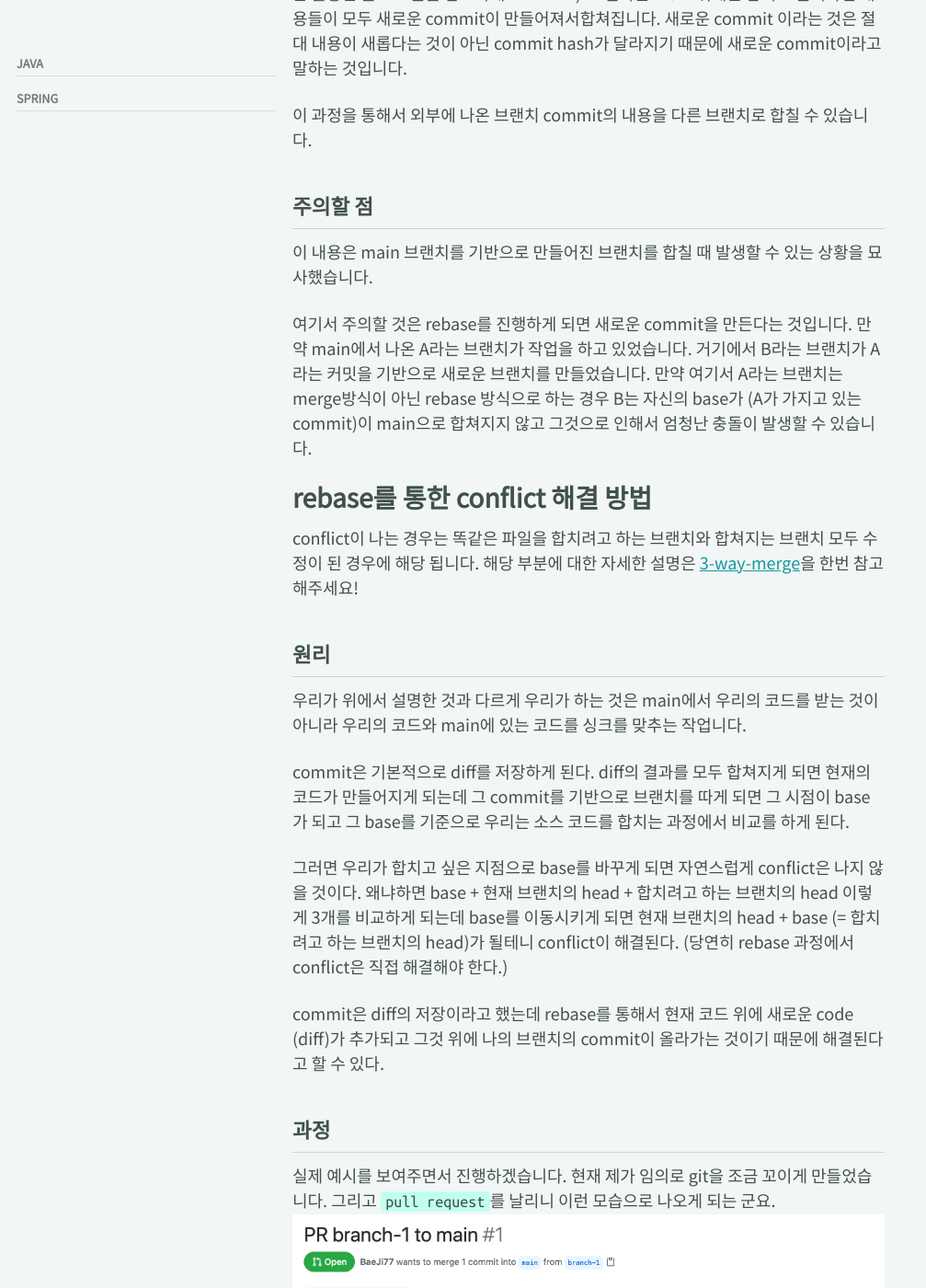
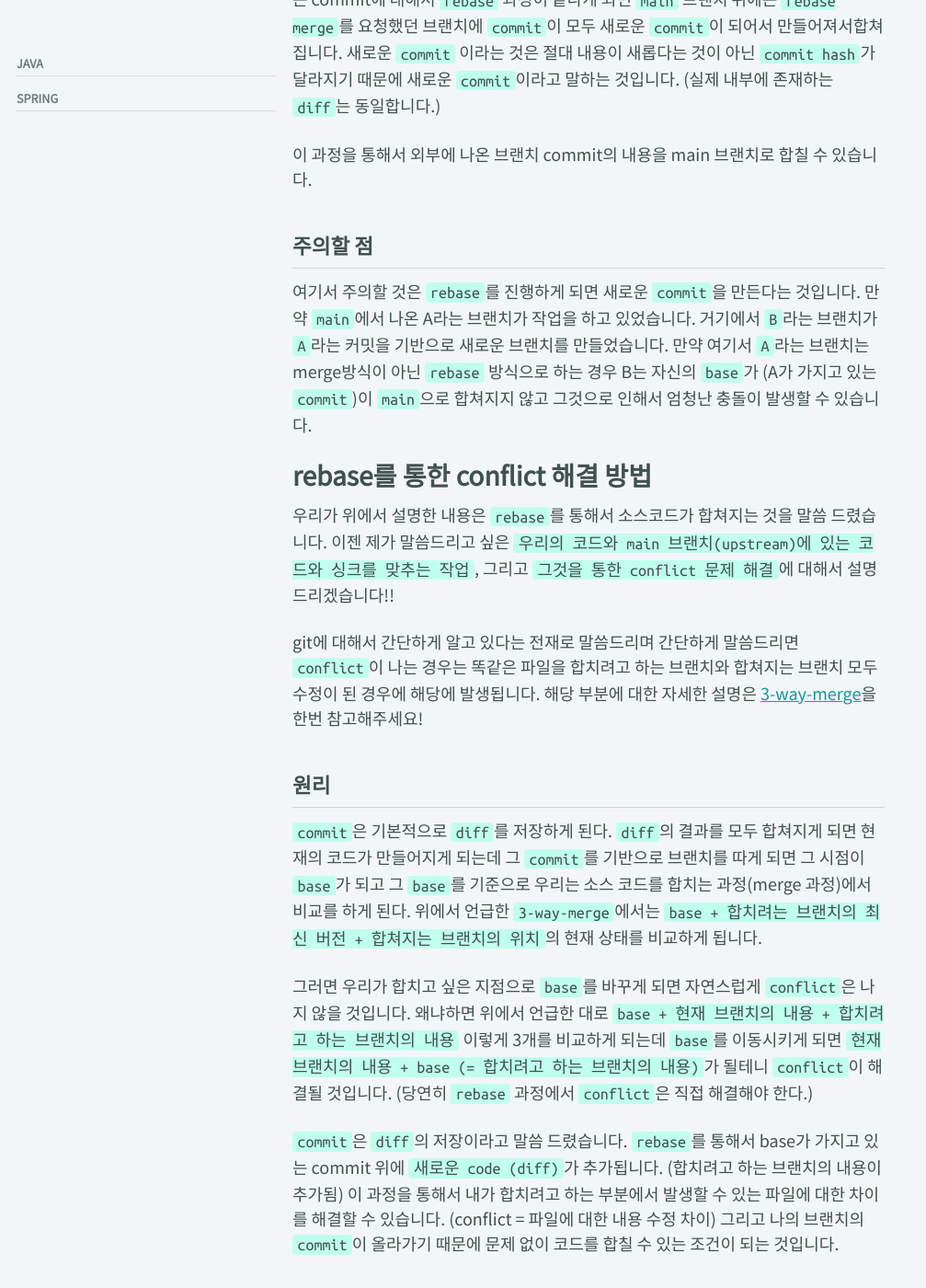
Before and after one commit to BaeJi77/BaeJi77.github.io, a Jekyll site: the page built from _posts/dev/2020-11-15-git-rebase-and-confilct-resolve.md, in a window 1280 px wide and 1400 px high, scrolled down 1676 px. Shown: the whole window at 92% size, without its empty margins (0-1007 px from the left). Built offline with Jekyll 4.4.1, drawn with Linux system fonts in a browser that asks for light colours; cached includes are drawn as plain includes; nearby versions of some CDN libraries; comment, search, counter and statistics services are not loaded; some of the changed text lies outside the part shown.

Commit message:
2020-11-15 git rebase article final

````diff
--- a/_posts/dev/2020-11-15-git-rebase-and-confilct-resolve.md
+++ b/_posts/dev/2020-11-15-git-rebase-and-confilct-resolve.md
@@ -17,16 +17,16 @@
 ---
 
 # Overview
-`git`을 이용한 코드를 합치는 방법은 여러가지가 있다. 이번 시간에는 `merge`를 이용한 방법이 아닌 `rebase`를 이용한 코드를 합치는 방법에 대해 알아보자!!
+`git`을 이용해서 소스 코드를 관리하다보면, 그리고 협업을 진행하다보면 `conflict`가 나는 경우가 존재한다. 그것을 `merge`가 아닌 `rebase`를 통해서 어떻게 해결하는지 한번 알아보자!!
 
 # 계기
-프로젝트를 진행하면서 코드를 합치기 위해서서는 기존 코드에 대한 비교를 통해서 합치는 과정이 진행된다. 코드 비교 과정에서 문제가 발생하는 경우 `conflict`이 났다고 하면서 코드를 합치지 못하게 한다. 당연히 conflict이 나도록 서로 개발한 것은 문제가 될 수 있지만 그럴 수도 왜 자꾸 나를 괴롭히는 것인가!! 자주 `merge`를 통해서 해당 문제를 해결했다.
+프로젝트를 진행하면서 코드를 합치기 위해서서는 기존 코드에 대한 비교를 통해서 합치는 과정이 진행된다. 코드 비교 과정에서 문제가 발생하는 경우 `conflict`이 났다고 하면서 코드를 합치지 못하게 한다. 당연히 `conflict`이 나도록 서로 개발한 것은 문제가 될 수 있지만 그럴 수도 왜 자꾸 나를 괴롭히는 것인가!! 나는 그럴 때 마다 자주 `merge`를 통해서 해당 문제를 해결했다.
 
 ## merge
 많은 사람들이 이 방법을 알 것이라고 생각한다. 특정 `branch`에서 다른 `branch`에 있는 소스 코드를 가져와서 합치는 과정을 진행한다. 합쳐지는 방법은 `3-way-merge`을 통해서 진행되는 자세한 내용은 제가 소개하는 것보다 다른 훌륭한 블로그 글을 확인해보세요!!
 
 `merge`을 통해서 진행하는 것은 정말로 간단하다. `merge`를 진행하게되면 그냥 소스 코드를 가져와서 합쳐지기 때문에 직접 `conflict` 난 부분을 해결하고 다시 `commit`하고 `push`하면 된다.
-하지만 항상 아쉬운 것은 `merge`와 관련된 `commit`이 남는 것이다. 한개 commit이 merge되는 경우는 특별하게 남지 않지만 여러 개의 commit이 합쳐지는 경우 밑에 상황처럼 남게 된다.
+하지만 항상 아쉬운 것은 `merge`와 관련된 `commit`이 남는 것이다. 한개 `commit`이 `merge`되는 경우는 특별하게 남지 않지만 여러 개의 `commit`이 합쳐지는 경우 밑에 상황처럼 남게 된다.
 
 ![merge commit log](/assets/images/2020-11-15-git-rebase/git-rebase-merge-log-1.png)
 
@@ -34,65 +34,75 @@
 기본적으로 `rebase`는 git에서 적용되는 `base`를 새롭게(`re`) 한다는 의미이다. 일단 `base`라는 친구는 현재 있는 `branch`가 나오기 있는 전에 존재했던 `commit`이라고 생각하면 편할 것 같습니다.
 
 ## 동작 방식
-(기본적으로 설명은 main에서 나온 브랜치에서 main으로 합쳐지는 과정이라고 설명하겠다.)
+(밑에 설명은 `main`에서 나온 브랜치에서 `main`으로 합쳐지는 과정이라고 설명하겠다.)
 
-그러면 해당 `base`를 어떻게 다시 수정하는 것이냐? 이런 내용들은 다른 블로그에서 매우매우 그림과 함께 잘 설명을 해주시기 때문에 제가 자세하는 설명하지 않겠습니다. 간단하게 말씀드리면 현재 `main` 브랜치에서 나온 브랜치가 지속적으로 날린 `commit`에 대한 diff를 모두 현재 `rebase`하고 싶은 브랜치와 비교하게 됩니다. 그러는 과정에서 모든 commit을 비교하는 과정에서 `conflict`이 날 수 있습니다. 당연히 그냥 합쳐질 수도 있습니다.
+그러면 해당 `base`를 어떻게 다시 수정하는 것이냐? 어떻게 다시 set하는 것이냐? 이런 내용들은 다른 블로그에서 매우매우 그림과 함께 잘 설명을 해주시기 때문에 제가 자세하게는 설명하지 않겠습니다.(사실 저보다 더 설명을 잘하기 때문에...) 간단하게 말씀드리면 현재 `main` 브랜치에서 나온 브랜치가 지속적으로 기록한 `commit`에 대한 `diff`를 모두 현재 `rebase`하고 싶은 브랜치와 비교하게 됩니다. (그러는 과정에서 `conflict`이 날 수 있습니다. 당연히 그냥 합쳐질 수도 있습니다.)
 
-이 과정을 중에 rebase는 기존에 존재하는 commit을 이용하는게 아니고 새로운 commit을 만들어서 지속적으로 main 뒤에다가 붙이는 작업을 진행한다. (자세한 설명은 훌륭한 블로그 글을 참고하세요... ㅠ.ㅠ) 그 결과는 main 뒤에는 합치고 싶어하던 내용들이 모두 새로운 commit이 만들어져서합쳐집니다. 새로운 commit 이라는 것은 절대 내용이 새롭다는 것이 아닌 commit hash가 달라지기 때문에 새로운 commit이라고 말하는 것입니다.
+이 과정을 중에 rebase는 기존에 존재하는 commit을 이용하는게 아니고 새로운 commit을 만들어서 지속적으로 `main` 브랜치 뒤에다가 붙이는 작업을 진행합니다. 모든 commit에 대해서 `rebase` 과정이 끝나게 되면 `main` 브랜치 뒤에는 `rebase merge`를 요청했던 브랜치에 `commit`이 모두 새로운 `commit`이 되어서 만들어져서합쳐집니다. 새로운 `commit` 이라는 것은 절대 내용이 새롭다는 것이 아닌 `commit hash`가 달라지기 때문에 새로운 `commit`이라고 말하는 것입니다. (실제 내부에 존재하는 `diff`는 동일합니다.)
 
-이 과정을 통해서 외부에 나온 브랜치 commit의 내용을 다른 브랜치로 합칠 수 있습니다.
+이 과정을 통해서 외부에 나온 브랜치 commit의 내용을 main 브랜치로 합칠 수 있습니다.
 
 ## 주의할 점
-이 내용은 main 브랜치를 기반으로 만들어진 브랜치를 합칠 때 발생할 수 있는 상황을 묘사했습니다.
-
-여기서 주의할 것은 rebase를 진행하게 되면 새로운 commit을 만든다는 것입니다. 만약 main에서 나온 A라는 브랜치가 작업을 하고 있었습니다. 거기에서 B라는 브랜치가 A라는 커밋을 기반으로 새로운 브랜치를 만들었습니다. 만약 여기서 A라는 브랜치는 merge방식이 아닌 rebase 방식으로 하는 경우 B는 자신의 base가 (A가 가지고 있는 commit)이 main으로 합쳐지지 않고 그것으로 인해서 엄청난 충돌이 발생할 수 있습니다.
+여기서 주의할 것은 `rebase`를 진행하게 되면 새로운 `commit`을 만든다는 것입니다. 만약 `main`에서 나온 A라는 브랜치가 작업을 하고 있었습니다. 거기에서 `B`라는 브랜치가 `A`라는 커밋을 기반으로 새로운 브랜치를 만들었습니다. 만약 여기서 `A`라는 브랜치는 merge방식이 아닌 `rebase` 방식으로 하는 경우 B는 자신의 `base`가 (A가 가지고 있는 `commit`)이 `main`으로 합쳐지지 않고 그것으로 인해서 엄청난 충돌이 발생할 수 있습니다.
 
 # rebase를 통한 conflict 해결 방법
-conflict이 나는 경우는 똑같은 파일을 합치려고 하는 브랜치와 합쳐지는 브랜치 모두 수정이 된 경우에 해당 됩니다. 해당 부분에 대한 자세한 설명은 [3-way-merge](https://en.wikipedia.org/wiki/Merge_(version_control))을 한번 참고해주세요!
+우리가 위에서 설명한 내용은 `rebase`를 통해서 소스코드가 합쳐지는 것을 말씀 드렸습니다. 이젠 제가 말씀드리고 싶은 `우리의 코드와 main 브랜치(upstream)에 있는 코드와 싱크를 맞추는 작업`, 그리고 `그것을 통한 conflict 문제 해결`에 대해서 설명드리겠습니다!!
+
+git에 대해서 간단하게 알고 있다는 전재로 말씀드리며 간단하게 말씀드리면 `conflict`이 나는 경우는 똑같은 파일을 합치려고 하는 브랜치와 합쳐지는 브랜치 모두 수정이 된 경우에 해당에 발생됩니다. 해당 부분에 대한 자세한 설명은 [3-way-merge](https://en.wikipedia.org/wiki/Merge_(version_control))을 한번 참고해주세요!
 
 ## 원리
 
-우리가 위에서 설명한 것과 다르게 우리가 하는 것은 main에서 우리의 코드를 받는 것이 아니라 우리의 코드와 main에 있는 코드를 싱크를 맞추는 작업니다.
+`commit`은 기본적으로 `diff`를 저장하게 된다. `diff`의 결과를 모두 합쳐지게 되면 현재의 코드가 만들어지게 되는데 그 `commit`를 기반으로 브랜치를 따게 되면 그 시점이 `base`가 되고 그 `base`를 기준으로 우리는 소스 코드를 합치는 과정(merge 과정)에서 비교를 하게 된다. 위에서 언급한 `3-way-merge`에서는 `base + 합치려는 브랜치의 최신 버전 + 합쳐지는 브랜치의 위치`의 현재 상태를 비교하게 됩니다.
 
-commit은 기본적으로 diff를 저장하게 된다. diff의 결과를 모두 합쳐지게 되면 현재의 코드가 만들어지게 되는데 그 commit를 기반으로 브랜치를 따게 되면 그 시점이 base가 되고 그 base를 기준으로 우리는 소스 코드를 합치는 과정에서 비교를 하게 된다.
+그러면 우리가 합치고 싶은 지점으로 `base`를 바꾸게 되면 자연스럽게 `conflict`은 나지 않을 것입니다. 왜냐하면 위에서 언급한 대로 `base + 현재 브랜치의 내용 + 합치려고 하는 브랜치의 내용` 이렇게 3개를 비교하게 되는데 `base`를 이동시키게 되면 `현재 브랜치의 내용 + base (= 합치려고 하는 브랜치의 내용)`가 될테니 `conflict`이 해결될 것입니다. (당연히 `rebase` 과정에서 `conflict`은 직접 해결해야 한다.)
 
-그러면 우리가 합치고 싶은 지점으로 base를 바꾸게 되면 자연스럽게 conflict은 나지 않을 것이다. 왜냐하면 base + 현재 브랜치의 head + 합치려고 하는 브랜치의 head 이렇게 3개를 비교하게 되는데 base를 이동시키게 되면 현재 브랜치의 head + base (= 합치려고 하는 브랜치의 head)가 될테니 conflict이 해결된다. (당연히 rebase 과정에서 conflict은 직접 해결해야 한다.)
-
-commit은 diff의 저장이라고 했는데 rebase를 통해서 현재 코드 위에 새로운 code (diff)가 추가되고 그것 위에 나의 브랜치의 commit이 올라가는 것이기 때문에 해결된다고 할 수 있다.
+`commit`은 `diff`의 저장이라고 말씀 드렸습니다. `rebase`를 통해서 base가 가지고 있는 commit 위에 `새로운 code (diff)`가 추가됩니다. (합치려고 하는 브랜치의 내용이 추가됨) 이 과정을 통해서 내가 합치려고 하는 부분에서 발생할 수 있는 파일에 대한 차이를 해결할 수 있습니다. (conflict = 파일에 대한 내용 수정 차이) 그리고 나의 브랜치의 `commit`이 올라가기 때문에 문제 없이 코드를 합칠 수 있는 조건이 되는 것입니다.
 
 ## 과정
-실제 예시를 보여주면서 진행하겠습니다. 현재 제가 임의로 git을 조금 꼬이게 만들었습니다. 그리고 `pull request`를 날리니 이런 모습으로 나오게 되는 군요.
+실제 예시를 보여주면서 진행하겠습니다. 현재 제가 임의로 파일에 대한 수정하면서 `git`을 조금 꼬이게 만들었습니다. 그리고 `pull request`를 날리니 이런 모습으로 나오게 되는 군요.
 ![before github pr](/assets/images/2020-11-15-git-rebase/before-github-pr.png)
 
 그러면 이젠 터미널을 켜서 한번 진행해 봅시다.
-1. `$ git fetch [합치기를 원하는 브랜치]`
+- `$ git fetch [합치기를 원하는 브랜치]`
 
 upstream이 존재하는 경우 이렇게 하면 된다.
 ```bash
 $ git fetch upstream/main
 ```
 
-2. `$ git rebase [합치기를 원하는 브랜치]`
+- `$ git rebase [합치기를 원하는 브랜치]`
 
 ![rebase](/assets/images/2020-11-15-git-rebase/git-rebase-1.png)
 ```bash
+$ git rebase main
 $ git rebase upstream/main
 ```
-이렇게 치게 되면 밑에와 같이 어떤 부분에서 conflict이 났는지 나오게 됩니다. 우리는 그것을 해결해야만 합니다!! 반드시!!
-그리고 `git add [해당 파일 명]` or `git add .` (여기서 `.`은 모든 path 기준으로 밑에 있는 모든 파일을 추가하겠다는 것입니다.)을 진행하고 다시 새로운 commit을 만듭니다. (`git commit -m "Resolve commit"`)
+이렇게 치게 되면 위에 있는 내용과 같이 어떤 부분에서 `conflict`이 났는지 나오게 됩니다. 우리는 그것을 해결해야만 합니다!! 반드시!!
 
+한 번 현재 어떤 친구가 문제가 있는지에 대해서 확인하는 명령어를 사용합니다.
+``` bash
+$ git status
+```
 ![status](/assets/images/2020-11-15-git-rebase/git-rebase-git-status-1.png)
 
+그리고 문제가 되는 파일을 수정해야겠죠?!
+``` bash
+$ vi README.md
+```
+
+밑에 그림에서 보면 `HEAD`라는 부분과 `branch-1` 이라는 내용을 보면서 어떤 코드가 어떤 브랜치에 존재했던 친구인지 확인할 수 있음.
 ![conflict-1](/assets/images/2020-11-15-git-rebase/git-rebase-conflict-1.png)
 
+저는 그냥 둘 다 수정했던 부분을 모두 사용하기 위해서 `conflict` 난 부분을 이렇게 합쳤습니다.
 ![conflict-2](/assets/images/2020-11-15-git-rebase/git-rebase-conflict-2.png)
 
+실제로 코드를 수정한 이후에 해당 파일을 `git add`를 사용합니다.
 ![conflict-resolve](/assets/images/2020-11-15-git-rebase/git-rebase-conflict-resolve-1.png)
 
-3. `git rebase --continue` or `git rebase --skip`을 통한 rebase 과정 진행합니다.
+- `conflict`을 해결한 이후에 `git rebase --continue` or `git rebase --skip`을 통한 rebase 과정 진행합니다.
 지속적으로 발생하는 `conflict`을 해결하고 나게 되면 끝까지 rebase 과정이 진행되고 끝마치게 된다.
 
-4. 그 이후 `git push origin head --force` or `git push origin head --force-with-lease`을 통해서 강제로 push를 진행합니다.
+- 그 이후 `git push origin head --force` or `git push origin head --force-with-lease`을 통해서 강제로 push를 진행합니다.
 여기서 강제로 넣는 이유는 위에서 언급했던 것처럼 `rebase`는 새로운 commit을 만들게 된다. 그러기 때문에 기존에 origin에 존재하는 commit과 다르게 됩니다. (당연히 rebase을 진행하는 중에 code 수정을 하지 않은 경우 내용을 완전히 동일합니다.) 그러기 때문에 그냥 하게 되는 경우 `pull`을 하라고 하게 되는게 그렇게 하면 완전히 다시 돌아가기 때문에 강제로 `push --force`를 사용해야 됩니다.
 
 ```
@@ -105,7 +115,7 @@
 ![push](/assets/images/2020-11-15-git-rebase/git-rebase-push-force-1.png)
 
 ## 결과
-![after github pr](/assets/images/2020-11-15-git-rebase/before-github-pr.png)
+![after github pr](/assets/images/2020-11-15-git-rebase/after-github-pr.png)
 위에 사진과 같이 rebase를 진행하게 되면 자연스럽게 해당 문제가 사라지게 된다.
 
 ## 추가적으로
````
Also changed, not shown: assets/images/2020-11-15-git-rebase/after-github-pr.png, assets/images/2020-11-15-git-rebase/git-rebase-conflict-resolve-1.png.
